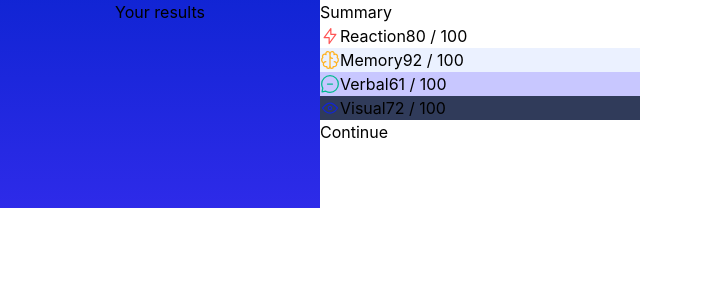
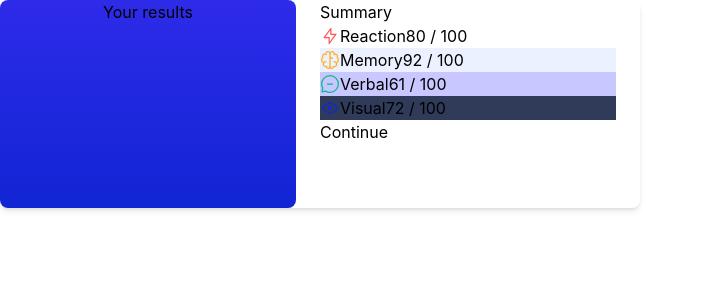
Before and after one commit to scottmcook/results-summary-component, a React (Create React App) app: page / in a window 1280 px wide. Shown: the top 300 px of the page, without its empty margins (0-703 px from the left). Built offline with nearby package versions, Linux system fonts and the light colour scheme.

Commit message:
Add column size and box shadow

```diff
--- a/src/App.js
+++ b/src/App.js
@@ -2,21 +2,21 @@ import SkillCard from "./components/SkillCards/SkillCards";
 
 function App() {
   return (
-    <div className="lg:w-1/2 place-content-center">
+    <div className="lg:w-1/2 place-content-center lg:rounded-lg shadow-md">
       <div className="flex flex-col lg:flex-row">
         {/* Result component */}
-        <div className="flex-1">
+        <div className="flex-1 ">
           <div
             style={{
               background:
-                "linear-gradient(to bottom, hsl(234, 85%, 45%), hsl(241, 81%, 54%)",
+                "linear-gradient(0deg, hsl(234, 85%, 45%), hsl(241, 81%, 54%)",
             }}
-            className="h-52 text-center"
+            className="h-52 rounded-b-lg lg:rounded-lg text-center "
           >
             Your results
           </div>
         </div>
-        <div className="flex-1">
+        <div className="flex-1 px-6">
           <h3>Summary</h3>
           <SkillCard />
           <button>Continue</button>
```
